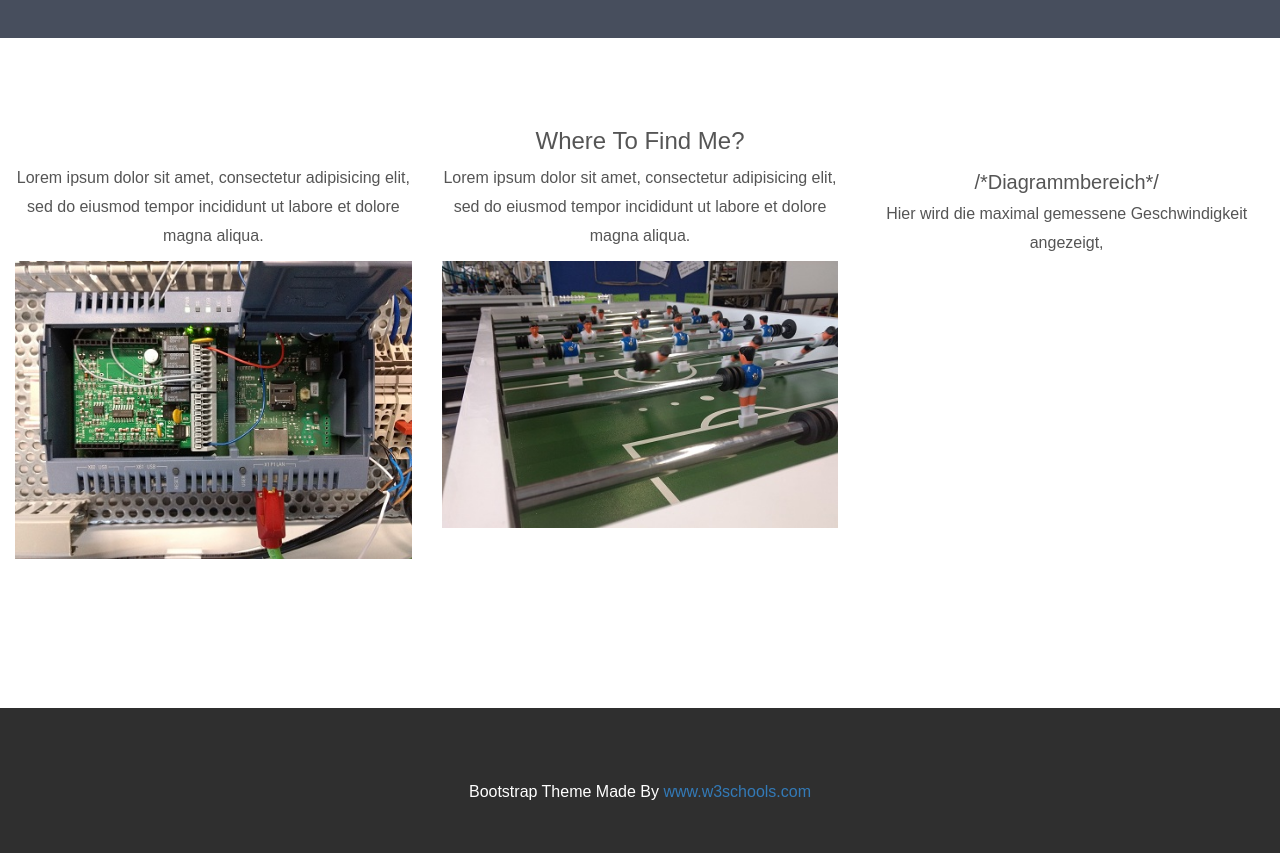
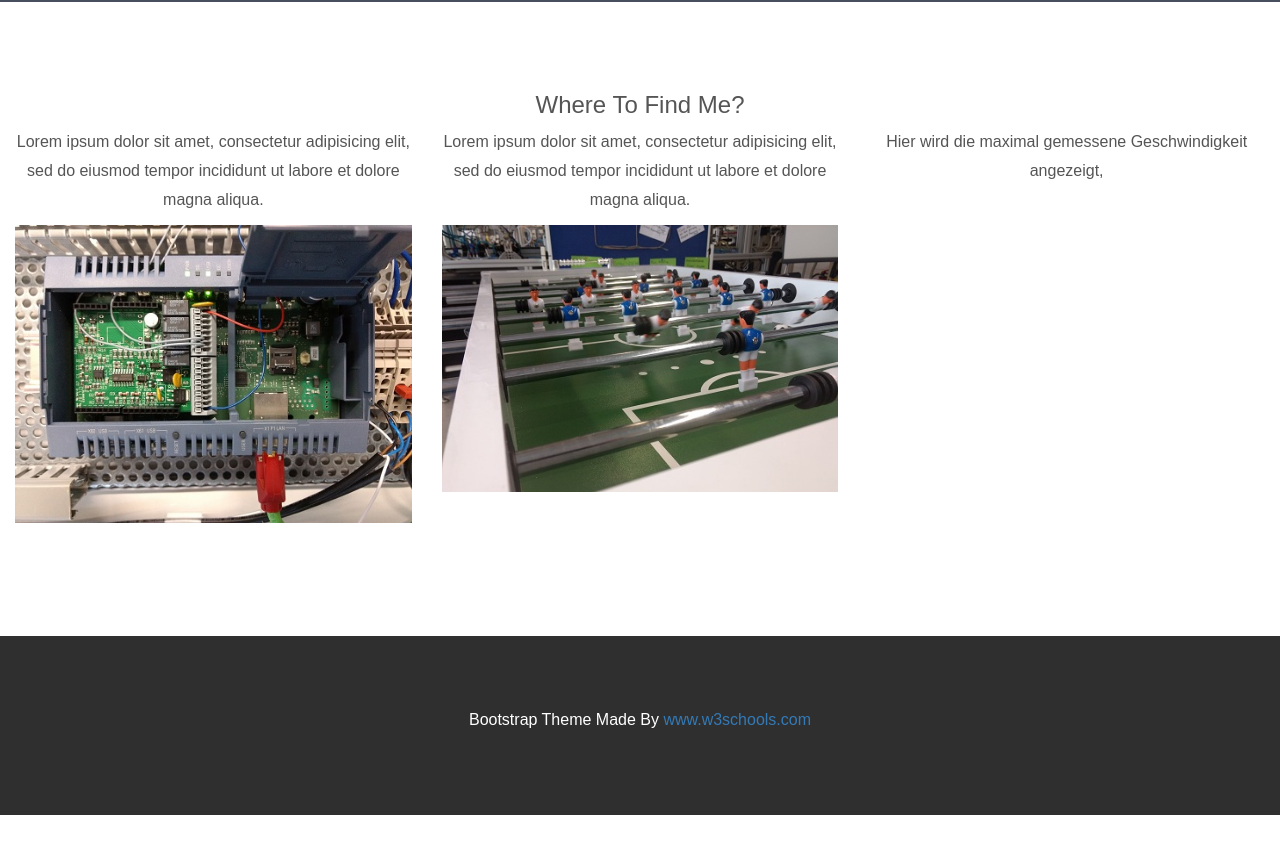
Before and after one commit to twollentin/twollentin.github.io, a plain HTML site: page index.html in a window 1280 px wide. Shown: the part 920-1773 px from the top of the page. After the commit the page ends 1735 px from the top, so only its background shows below. Drawn offline with nearby package versions, Linux system fonts and the light colour scheme; a script that the page names is missing.

Commit message:
Update index.html

```diff
--- a/index.html
+++ b/index.html
@@ -55,7 +55,7 @@
  }
   </style>
 
-/*Diagrammeinstellungen*/
+<!-- Diagrammeinstellungen -->
 <script>
 window.onload = function () {
 
@@ -138,7 +138,8 @@ chart.render();
       <p>Lorem ipsum dolor sit amet, consectetur adipisicing elit, sed do eiusmod tempor incididunt ut labore et dolore magna aliqua.</p>
       <img src="Kicker - klein.jpg" class="img-responsive" style="width:100%" alt="Image">
     </div>
-    <div class="col-sm-4"> /*Diagrammbereich*/
+	  <!-- Diagrammbereich -->
+    <div class="col-sm-4">
      <p>Hier wird die maximal gemessene Geschwindigkeit angezeigt,</p>
      <div id="chartContainer" style="height: 370px; width: 100%;"></div>
      <script src="https://canvasjs.com/assets/script/canvasjs.min.js"></script>
```
